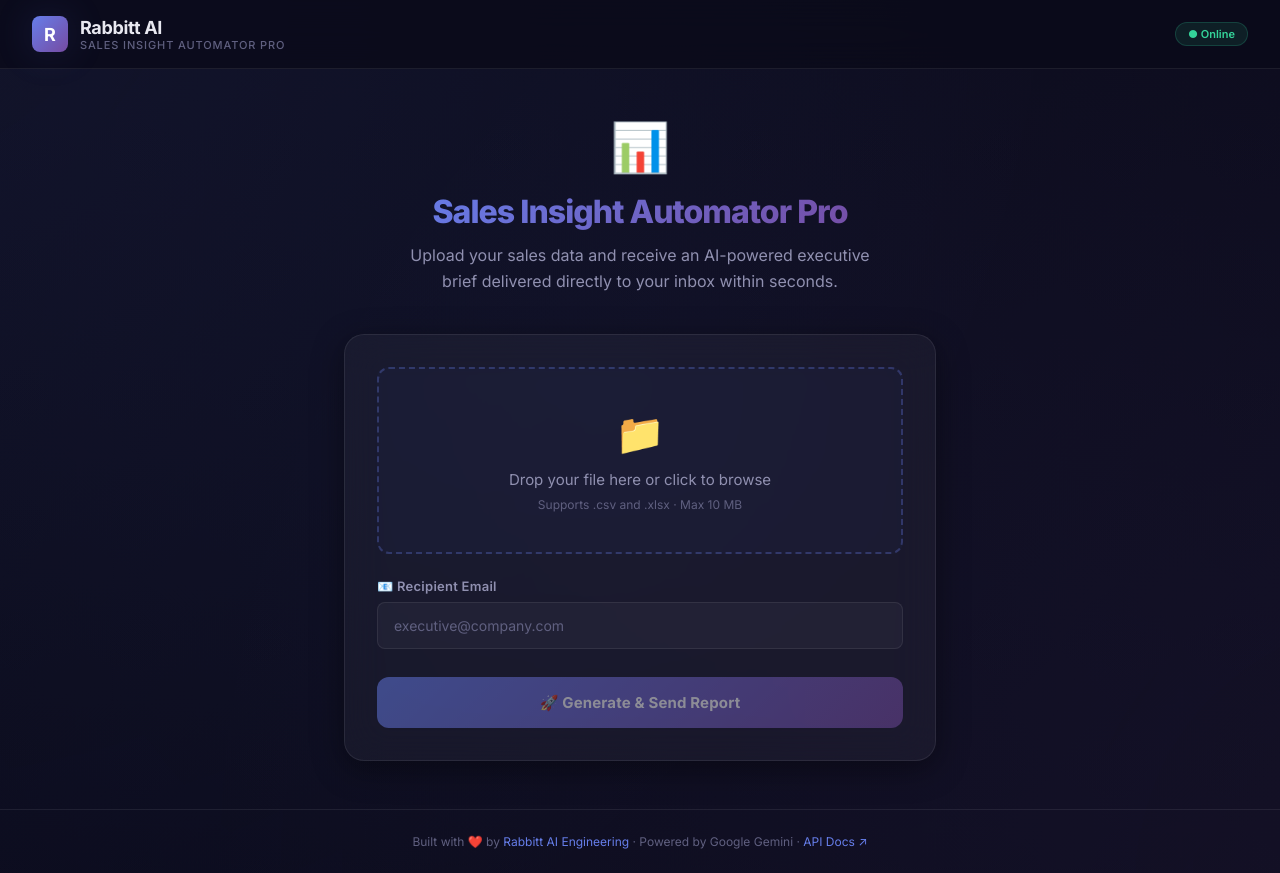
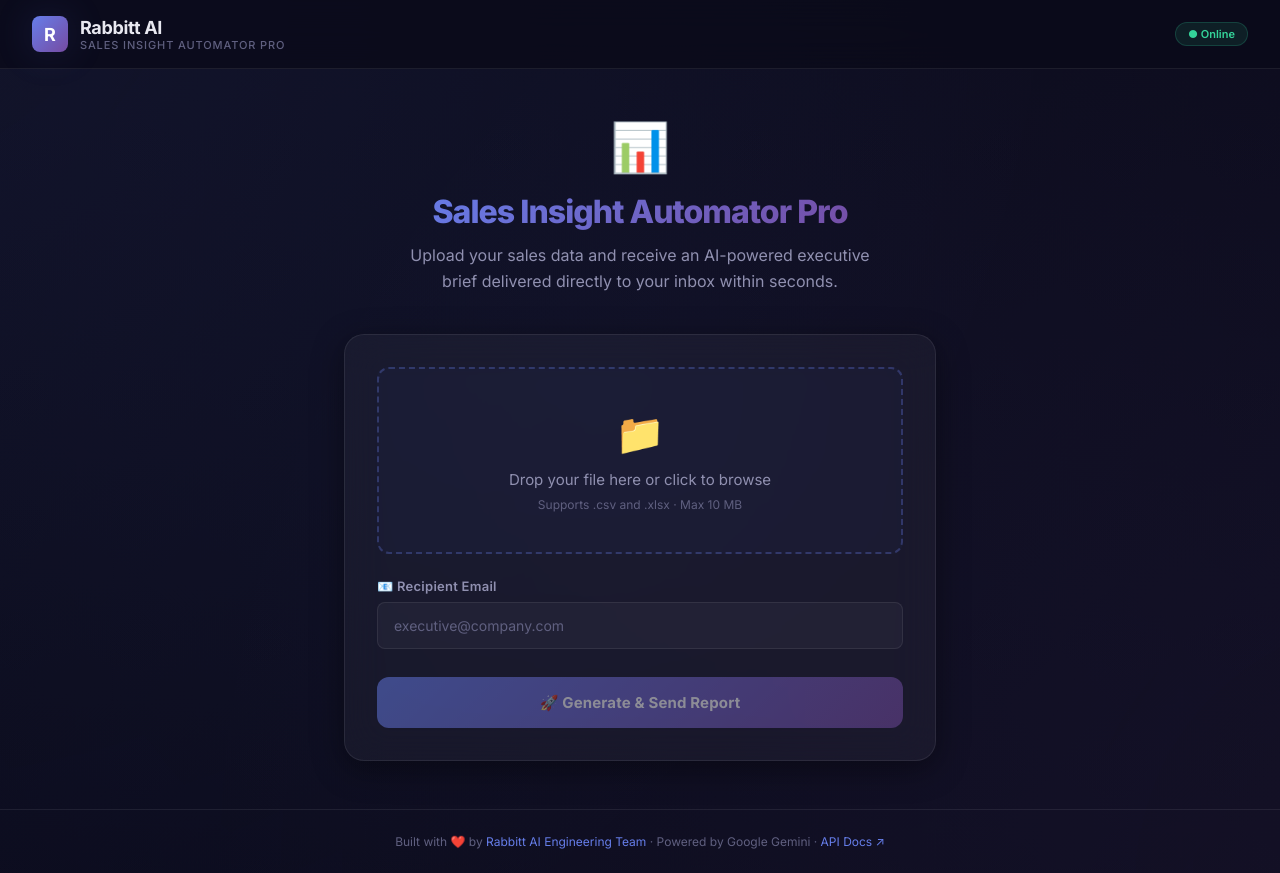
Before and after one commit to Armaan22gautam/rabbit.ai, a React (Vite) app in the folder frontend/: page / in a window 1280 px wide. Built offline with nearby package versions, Linux system fonts and the light colour scheme; no server answers.

Commit message:
Update footer branding

```diff
--- a/frontend/src/App.jsx
+++ b/frontend/src/App.jsx
@@ -272,7 +272,7 @@
       {/* Footer */}
       <footer className="footer">
         <p>
-          Built with ❤️ by <a href="#" id="footer-link">Rabbitt AI Engineering</a> ·
+          Built with ❤️ by <a href="#" id="footer-link">Rabbitt AI Engineering Team</a> ·
           Powered by Google Gemini ·{' '}
           <a href={`${API_BASE}/docs`} target="_blank" rel="noreferrer" id="swagger-link">
             API Docs ↗
```
